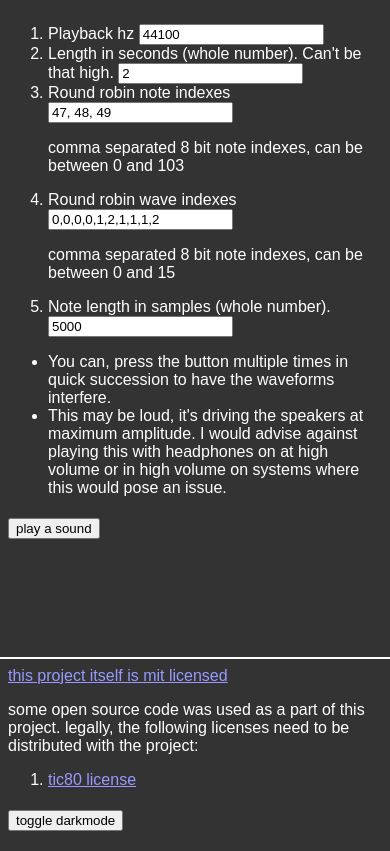
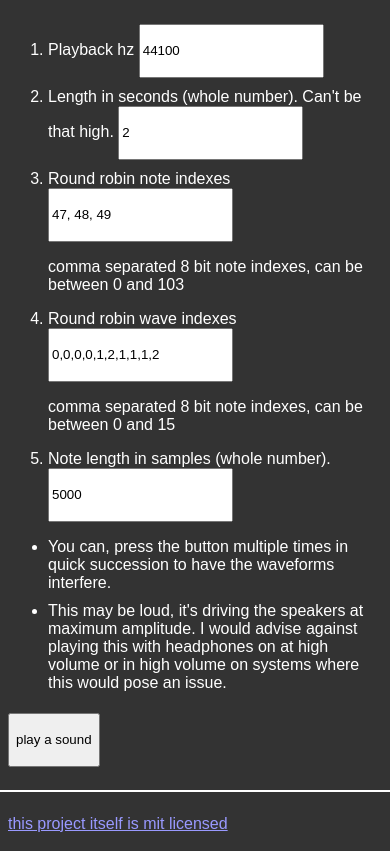
Before and after one commit to gaycodegal/simple-zig-wasm-synthesizer, a plain HTML site: page index.html in a window 390 px wide. Shown: the top 851 px of the page. Drawn offline with Linux system fonts and the light colour scheme; no server answers; a script that the page names is missing.

Commit message:
did lighthouse checks

```diff
--- a/index.html
+++ b/index.html
@@ -2,6 +2,8 @@
 <html lang="en-US">
   <head>
     <meta charset="utf-8" />
+    <meta name="viewport"  content="width=device-width initial-scale=1.0">
+    <meta name="description" content="A 4 bit synthesizer in js + wasm">
     <title>Simple Zig Synthesizer (WebAssembly)</title>
     <link rel="icon" type="image/x-icon" href="src/html/images/favicon.ico">
     <link rel="stylesheet" href="src/html/css/style.css"></link>
--- a/src/html/css/style.css
+++ b/src/html/css/style.css
@@ -33,6 +33,21 @@ footer {
     padding: 8px;
 }
 
+li {
+    margin: 10px 0;
+}
+
+/* touch target size */
+@media only screen and (max-width: 600px) {
+    a, button, input {
+	min-height: 48px;
+	min-width: 48px;
+	display: inline-block;
+	vertical-align: middle;
+	line-height: 48px;
+    }
+}
+
 /* darkmode */
 
 .dark {
```
